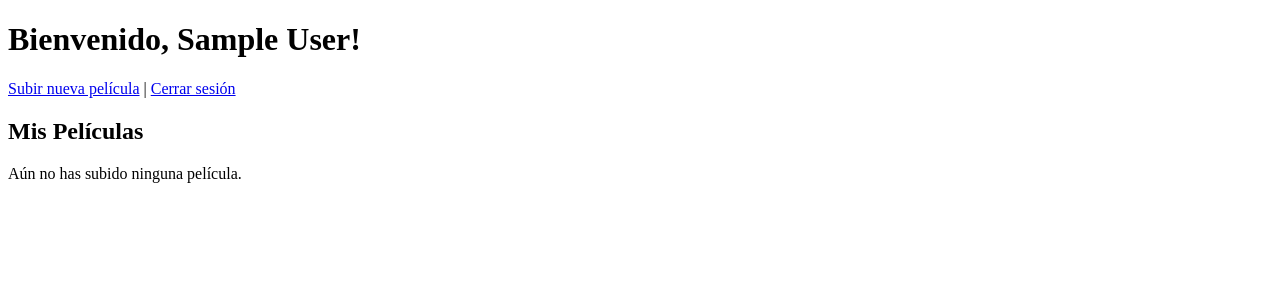
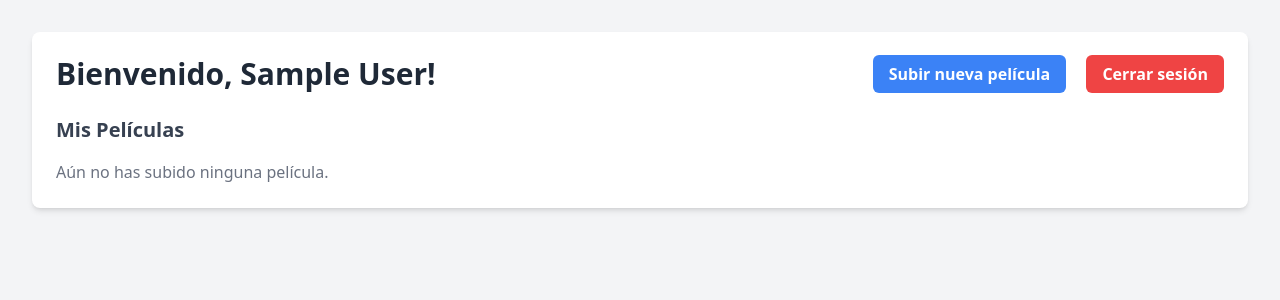
Before and after one commit to edudbdaw/2-DAW-SERVIDOR, a PHP site: page /dashboard.php in a window 1280 px wide. Shown: the top 300 px of the page. Run offline with PHP 8.4, Linux system fonts and the light colour scheme; the visitor is signed in with stand-in values (Sample User, id 1); data that the repository does not hold is empty; some libraries are stand-ins or nearby versions.

Commit message:
Estilo del dashboard puesto + corregido error ruta

```diff
--- a/peliculas/dashboard.php
+++ b/peliculas/dashboard.php
@@ -14,8 +14,7 @@ $user_id = $_SESSION['user_id'];
 
 // Usare FetchALL para coger todas las files que existan con el user_id = x
 try {
-    $stmt = $conn->prepare("SELECT id, titulo, caratula FROM peliculas WHERE user_id = :user_id");
-    $stmt->bindParam(':user_id', $user_id);
+    $stmt = $conn->prepare("SELECT id, titulo, caratula FROM peliculas");
     $stmt->execute();
     $peliculas = $stmt->fetchAll(PDO::FETCH_ASSOC);
 
@@ -31,31 +30,36 @@ try {
     <meta charset="UTF-8">
     <meta name="viewport" content="width=device-width, initial-scale=1.0">
     <title>Dashboard</title>
+    <script src="https://cdn.tailwindcss.com"></script>
 </head>
-<body>
-    <h1>Bienvenido, <?php echo htmlspecialchars($user_name); ?>!</h1>
+<body class="bg-gray-100 font-sans p-8">
+    <div class="container mx-auto bg-white rounded-lg shadow-md p-6">
+        <div class="flex justify-between items-center mb-6">
+            <h1 class="text-3xl font-bold text-gray-800">Bienvenido, <?php echo htmlspecialchars($user_name); ?>!</h1>
+            <div class="space-x-4">
+                <a href="subirpeliculasform.php" class="bg-blue-500 text-white font-bold py-2 px-4 rounded-md hover:bg-blue-600 transition-colors duration-300">Subir nueva película</a>
+                <a href="logout.php" class="bg-red-500 text-white font-bold py-2 px-4 rounded-md hover:bg-red-600 transition-colors duration-300">Cerrar sesión</a>
+            </div>
+        </div>
 
-    <a href="subirpeliculasform.php">Subir nueva película</a> |
-    <a href="logout.php">Cerrar sesión</a>
-
-    <h2>Mis Películas</h2>
+        <h2 class="text-xl font-semibold text-gray-700 mb-4">Mis Películas</h2>
 
         <div>
             <?php if (empty($peliculas)): ?>
-            <p>Aún no has subido ninguna película.</p>
+                <p class="text-gray-500">Aún no has subido ninguna película.</p>
             <?php else: ?>
-            <ul>
+                <ul class="grid grid-cols-1 sm:grid-cols-2 md:grid-cols-3 lg:grid-cols-4 gap-6">
                     <?php foreach ($peliculas as $pelicula): ?>
-                    <li>
-                        <h3><?php echo ($pelicula['titulo']); ?></h3>
-                        <!-- para especificar que a partir de ahi le pasaremos (query string)-->
+                        <li class="bg-gray-50 p-4 rounded-lg shadow-sm hover:shadow-md transition-shadow duration-300">
+                            <h3 class="text-lg font-medium mb-2 text-gray-800"><?php echo htmlspecialchars($pelicula['titulo']); ?></h3>
                             <a href="detalles_pelicula.php?id=<?php echo $pelicula['id']; ?>">
-                            <img src="<?php echo ($pelicula['caratula']); ?>" alt="Carátula de <?php echo htmlspecialchars($pelicula['titulo']); ?>" width="150">
+                                <img src="<?php echo htmlspecialchars($pelicula['caratula']); ?>"  class="w-full h-auto rounded-md object-cover">
                             </a>
                         </li>
                     <?php endforeach; ?>
                 </ul>
             <?php endif; ?>
         </div>
+    </div>
 </body>
 </html>
```
Also changed, not shown: peliculas/uploads/caratulas/68e5ac5543521.png (added). Lines whose indentation alone changed are shown as unchanged.
